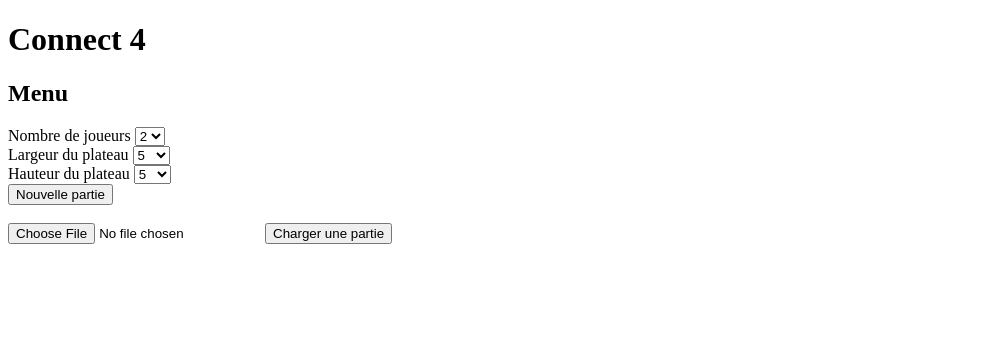
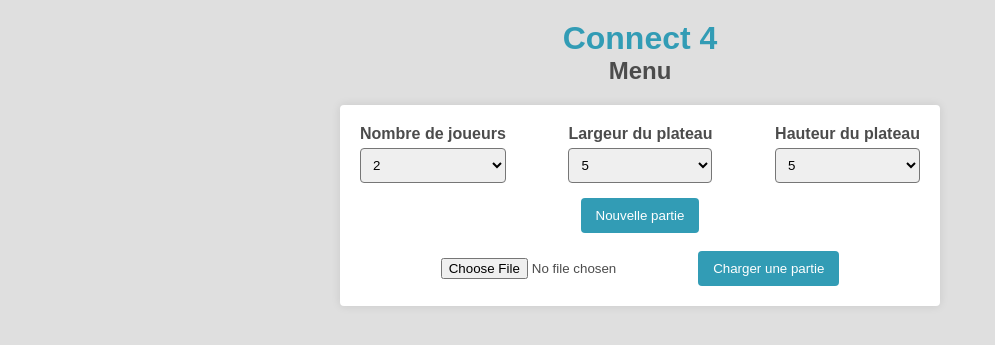
Before and after one commit to TDecabrat/laby-php, a PHP site: page /menu.php in a window 1280 px wide. Shown: the top 345 px of the page, without its empty margins (0-995 px from the left). Run offline with PHP 8.4, Linux system fonts and the light colour scheme.

Commit message:
style: Added style to the menu

```diff
--- a/menu.css
+++ b/menu.css
@@ -0,0 +1,81 @@
+/* Reset CSS for consistent styling across browsers */
+* {
+    margin: 0;
+    padding: 0;
+}
+
+body {
+    font-family: Arial, sans-serif;
+    background-color: #DFDFDF;
+    color: #4C4C4C;
+    text-align: center;
+    padding: 20px;
+}
+
+h1 {
+    color: #329CB5;
+}
+
+h2 {
+    color: #4C4C4C;
+}
+
+.menu {
+    max-width: 35em;
+    margin: 20px auto;
+    background-color: #fff;
+    padding: 20px;
+    border-radius: 4px;
+    box-shadow: 0 0 10px rgba(0, 0, 0, 0.1);
+}
+
+.newGame {
+    display: flex;
+    flex-wrap: wrap;
+    justify-content: space-between;
+}
+
+
+label {
+    display: block;
+    margin-bottom: 5px;
+    font-weight: bold;
+}
+
+select {
+    width: 100%;
+    padding: 8px;
+    border-radius: 4px;
+}
+
+.newGameControls {
+    margin-top: 15px;
+}
+
+button {
+    background-color: #6FBC09;
+    color: #ffffff;
+    padding: 10px 15px;
+    margin-top: 10px;
+    margin-bottom: 10px;
+    border: none;
+    border-radius: 4px;
+    cursor: pointer;
+}
+
+button:hover {
+    background-color: #667f33;
+}
+
+input[type="submit"] {
+    background-color: #329CB5;
+    color: #ffffff;
+    padding: 10px 15px;
+    border: none;
+    border-radius: 4px;
+    cursor: pointer;
+}
+
+input[type="submit"]:hover {
+    background-color: #1880a0;
+}
--- a/menu.php
+++ b/menu.php
@@ -21,23 +21,36 @@ if (isset($_FILES["gameStateFile"])) {
     <body>
         <h1>Connect 4</h1>
         <h2>Menu</h2>
-        <form action="/" method="get">
+        <div class="menu">
+            <form action="/" method="get" class="newGameForm">
+                <div class="newGame">
+                    <div class="gameOption">
                         <label for="players">Nombre de joueurs</label>
                         <select name="players" id="players">
                             <option value="2" selected>2</option>
                             <?php for ($i = 3; $i <= 4; $i++) { echo "<option value=".$i.">".$i."</option>"; } ?>
-            </select><br>
+                        </select>
+                    </div>
+
+                    <div class="gameOption">
                         <label for="width">Largeur du plateau</label>
                         <select name="width" id="width">
                             <option value="5" selected>5</option>
                             <?php for ($i = 6; $i <= 12; $i++) { echo "<option value=".$i.">".$i."</option>"; } ?>
-            </select><br>
+                        </select>
+                    </div>
+
+                    <div class="gameOption">
                         <label for="height">Hauteur du plateau</label>
                         <select name="height" id="height">
                             <option value="5" selected>5</option>
                             <?php for ($i = 6; $i <= 12; $i++) { echo "<option value=".$i.">".$i."</option>"; } ?>
-            </select><br>
+                        </select>
+                    </div>
+                </div>
+                <div class="newGameControls">
                     <input type="submit" value="Nouvelle partie">
+                </div>
             </form>
             <?php
             if (!empty($_SESSION["gameManager"])) {
@@ -49,5 +62,6 @@ if (isset($_FILES["gameStateFile"])) {
                 <input type="file" name="gameStateFile">
                 <input type="submit" value="Charger une partie">
             </form>
+        </div>
     </body>
 </html>
```
Lines whose indentation alone changed are shown as unchanged.
